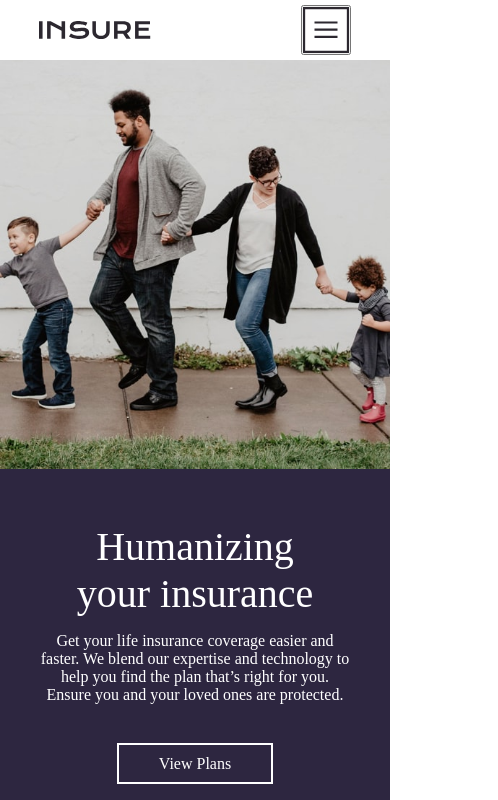
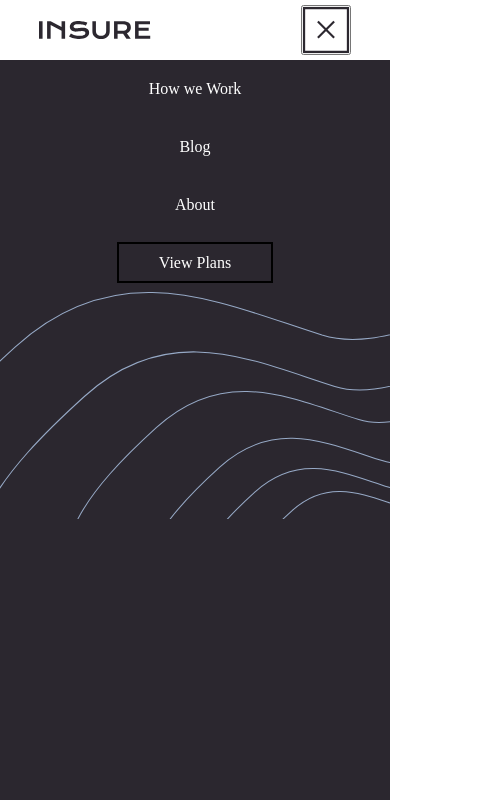
Before and after one commit to LuisTormes18/reto-frontend-mentor-insure-landing-page, a plain HTML site: page index.html in a window 390 px wide. Both pictures are taken after a click on the button 326 px from the left and 30 px from the top of the page. Shown: the top 800 px of the page, 498 px wide, since content can reach past the window. Drawn offline with Linux system fonts and the light colour scheme.

Commit message:
refactorizando y deploy in netlify

```diff
--- a/script.js
+++ b/script.js
@@ -4,20 +4,11 @@ const $img_menu = document.getElementById("img-nabvar");
 
 $btn_hamburger.innerHTML = `<img src="./images/icon-hamburger.svg" alt="" />`;
 
-// const mediaqueryList = window.matchMedia("(max-width: 680px)");
-// mediaqueryList.addListener(()=>{
-// if(mediaqueryList.matches){
-// $menu_movil.style.visibility = "hidden";
-
-// }else{
-// $menu_movil.style.visibility = "visible";
-
-// }
-// })
+let desplegado = false;
 
 $btn_hamburger.addEventListener("click", () => {
   console.log("click");
-  if ($menu_movil.style.visibility == "hidden") {
+  if (!desplegado) {
     $menu_movil.style.visibility = "visible";
     $img_menu.style.visibility = "visible";
     $btn_hamburger.innerHTML = `<img src="./images/icon-close.svg" alt="" />`;
@@ -26,4 +17,6 @@ $btn_hamburger.addEventListener("click", () => {
     $img_menu.style.visibility = "hidden";
     $btn_hamburger.innerHTML = `<img src="./images/icon-hamburger.svg" alt="" />`;
   }
+  desplegado = !desplegado;
+
 });
--- a/style.css
+++ b/style.css
@@ -1,12 +1,14 @@
 * {
   padding: 0;
   margin: 0;
+}
+html,body{
+  /* overflow-x: hidden; */
 }
 body {
   font-family: karla;
   font-size: 16px;
   box-sizing: border-box;
-  overflow-x:hidden;
 }
 .attribution {
   font-size: 11px;
@@ -18,7 +20,6 @@ body {
 #session-1 {
   position: relative;
   height: 980px;
-  width: 100%;
 }
 
 /* navbar-------------------------------------------------------------- */
@@ -26,8 +27,6 @@ body {
   background: white;
   position: relative;
   z-index: 300;
-}
-@media (max-width: 500px) {
 }
 .navbar {
   padding: 0% 10%;
@@ -57,20 +56,22 @@ body {
   visibility: hidden;
 }
 @media (max-width: 680px) {
+  #session1{
+    /* width:100%; */
+  }
   #session1_navbar {
-    width:80vw;
-    position: fixed;
+    width:80%;
   }
   #menu-header {
     background: hsl(270, 9%, 17%);
-    width:100vw;
-    position: fixed;
+    width:100%;
+    position: absolute;
     top: 60px;
-    left: 0%;
+    right:0px;
     padding: 0%;
     margin: 0%;
     display: inline-block;
-    height: 100%;
+    height: 100vh;
     transition: .2s;
     z-index: 300;
     visibility:hidden;
@@ -86,7 +87,8 @@ body {
   }
 
   #img-nabvar {
-    padding-top: 50px;
+    top:0px;
+    right:0px;
     width: 100%;
     transition: .2s;
 
@@ -386,6 +388,9 @@ path:hover{
     height: auto;
     padding-bottom: 40px;
   }
+  #session-3 img{
+    width:100%;
+  }
   .navbar-footer {
     padding: 40px 0px;
     flex-direction: column;
```
